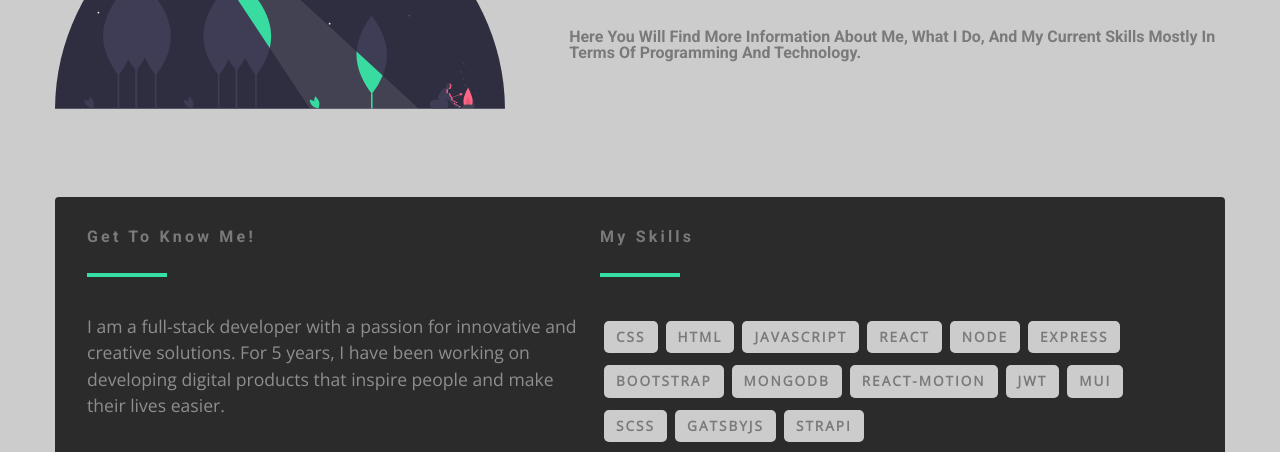
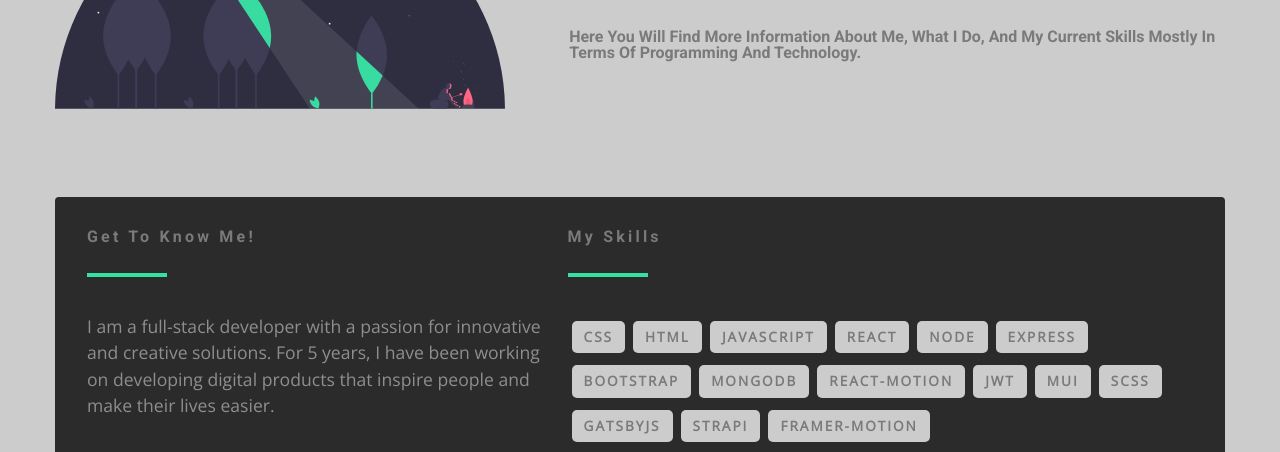
Before and after one commit to said96dev/PortfolioWithGatsby, a Gatsby site: page /about in a window 1280 px wide. Shown: the part 315-767 px from the top of the page. Built offline with nearby package versions, Linux system fonts and the light colour scheme; Gatsby itself is replaced by a stand-in of ours.

Commit message:
24.24.2023

```diff
--- a/src/constants/skills.js
+++ b/src/constants/skills.js
@@ -13,5 +13,6 @@ const skills = [
   'Scss',
   'GatsbyJs',
   'Strapi',
+  'Framer-motion',
 ]
 export default skills
```
